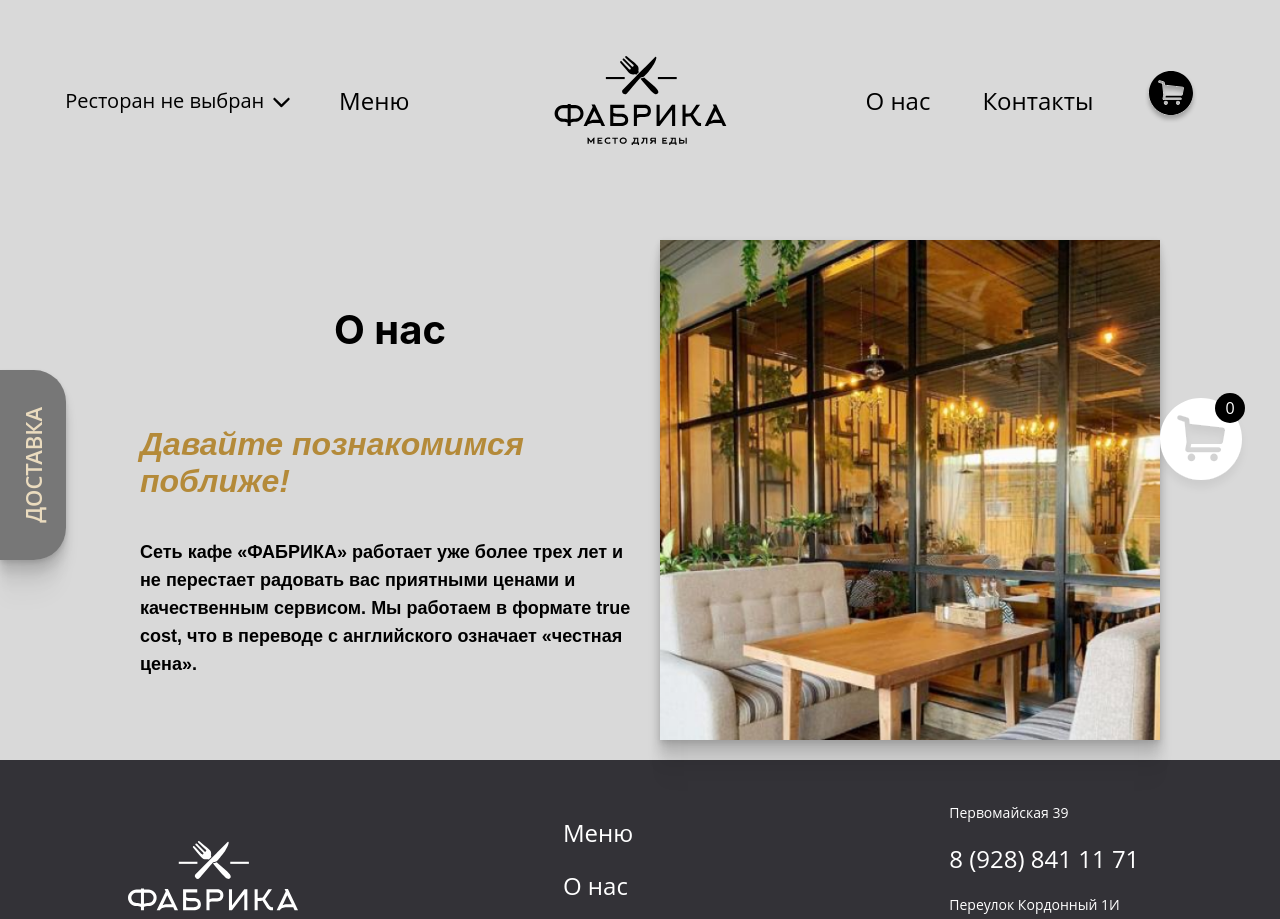
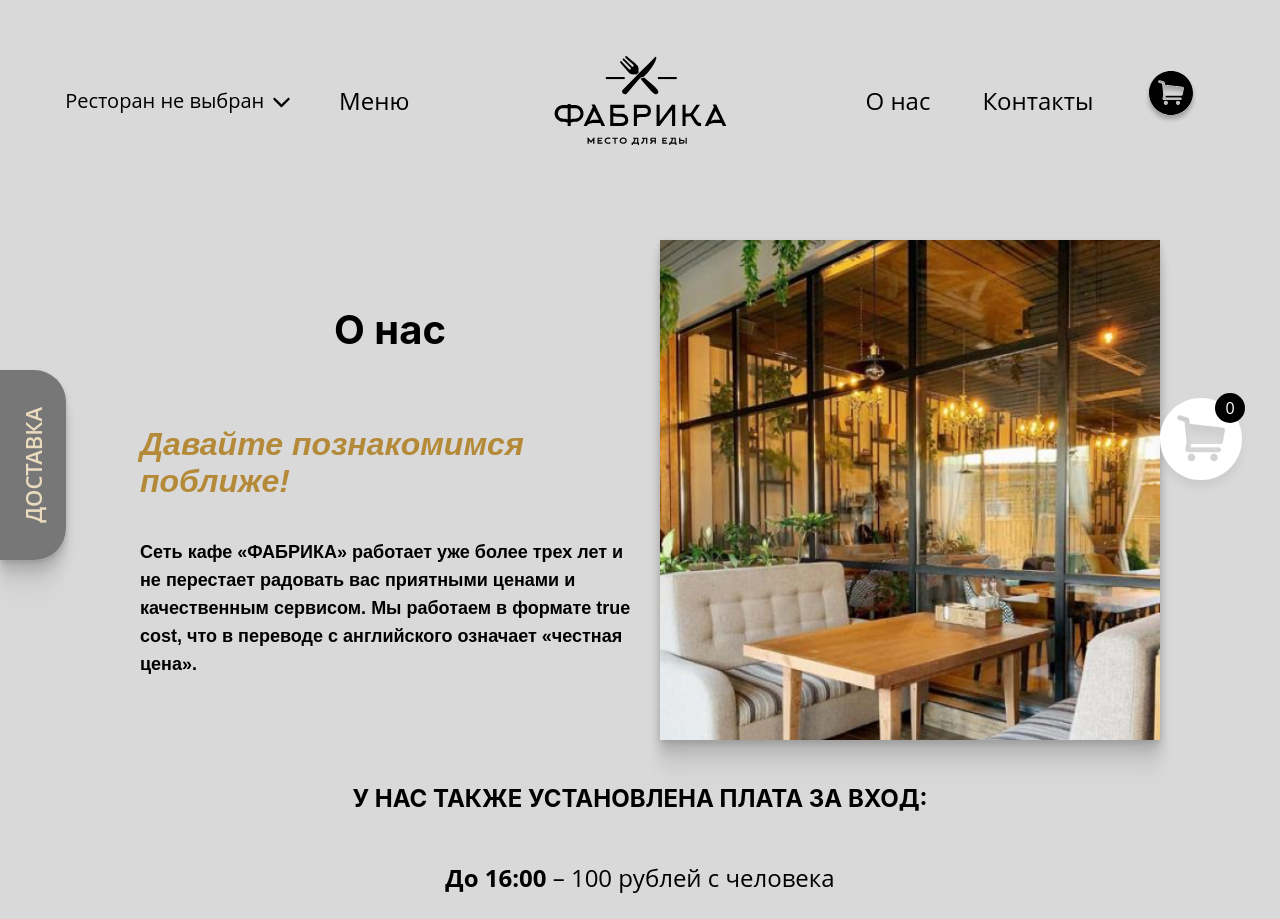
Before and after one commit to Bizikin/fa, a Next.js app: page /about in a window 1280 px wide. Shown: the top 919 px of the page. Built offline with nearby package versions, Linux system fonts and the light colour scheme.

Commit message:
about page

```diff
--- a/pages/about/index.js
+++ b/pages/about/index.js
@@ -21,6 +21,18 @@ const Index = () => {
 
         <div className="picture">
           <Image className="map" src={img1} alt="" />
+        </div>
+      </div>
+      <div className="block2">
+        <p className="block2-text">У нас также установлена плата за вход:</p>
+        <p className="text">
+          <span>До 16:00</span> – 100 рублей с человека
+        </p>
+        <p className="text">
+          <span>После 16:00 </span> – 300 рублей с человека
+        </p>
+        <div className="text2">
+          <p className="text">Детям до 7 лет вход бесплатный</p>
         </div>
       </div>
     </Wrapper>
@@ -80,10 +92,37 @@ const Wrapper = styled.div`
   .line3 {
     color: #000;
     font-family: Nunito, sans-serif;
-    font-size: 24px;
+    font-size: 18px;
     font-style: normal;
     font-weight: 600;
     line-height: 28px;
+  }
+  .block2 {
+    display: flex;
+    flex-direction: column;
+    justify-content: center;
+    text-align: center;
+    margin: 20px 0;
+    .text {
+      font-size: 18px;
+    }
+    .text2 {
+      background: silver;
+      padding: 0px;
+    }
+    .block2-text {
+      color: #000;
+      font-family: Inter, sans-serif;
+      font-size: 18px;
+      font-style: normal;
+      font-weight: 700;
+      line-height: normal;
+      text-align: center;
+      text-transform: uppercase;
+    }
+  }
+  span {
+    font-weight: 700;
   }
   @media (min-width: 576px) {
     .block {
@@ -116,7 +155,6 @@ const Wrapper = styled.div`
       align-items: center;
       width: 500px;
     }
-  }
     .line1 {
       font-size: 40px;
     }
@@ -127,6 +165,16 @@ const Wrapper = styled.div`
     .line3 {
       font-size: 18px;
     }
+    .block2 {
+      .text {
+        font-size: 24px;
+      }
+      .block2-text {
+        font-size: 24px;
+      }
+    }
+  }
+
   @media (min-width: 1200px) {
   }
   @media (min-width: 1400px) {
```
Lines whose indentation alone changed are shown as unchanged.
